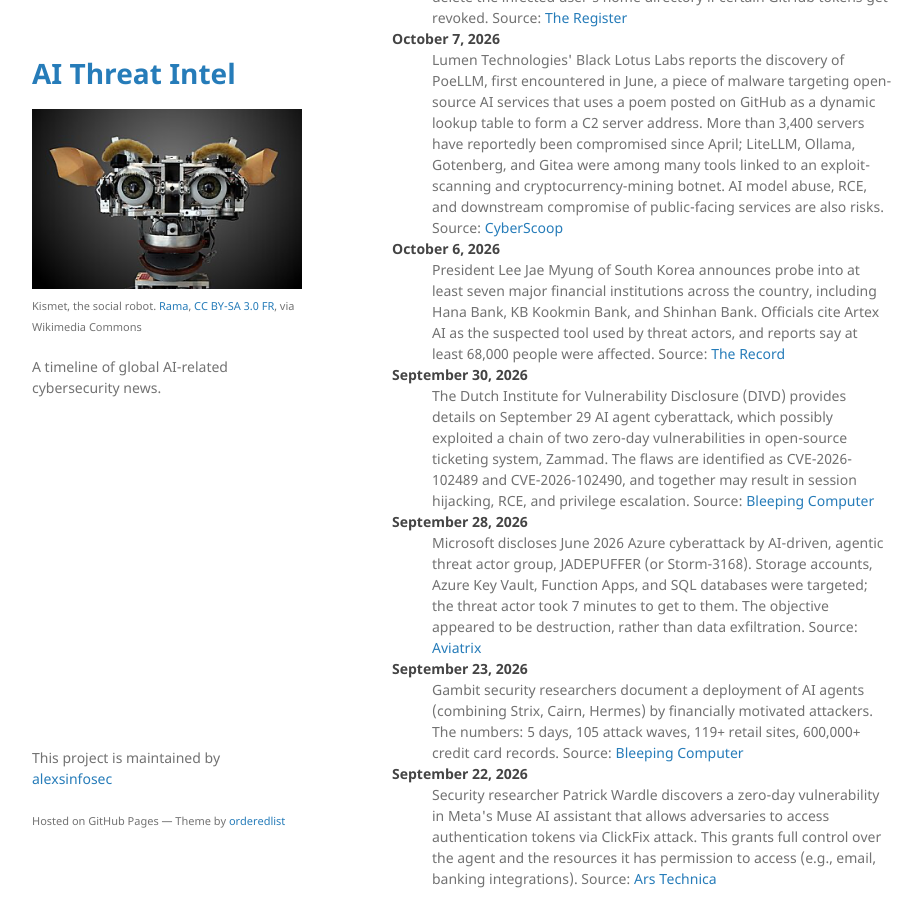
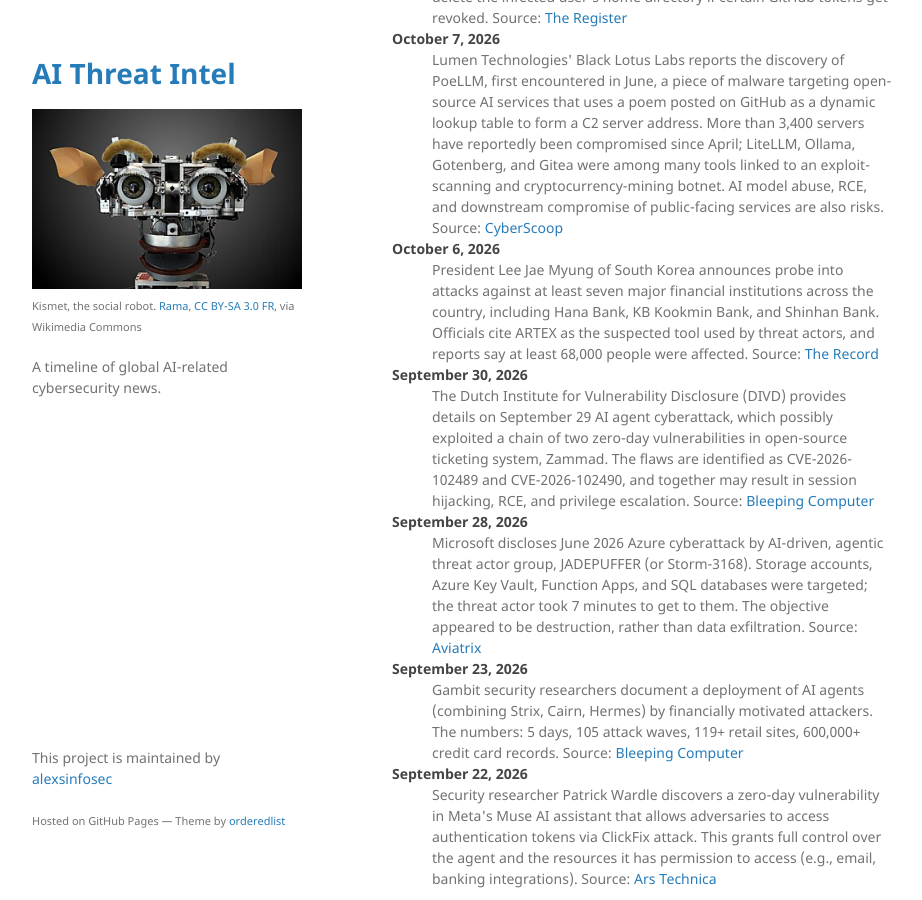
Before and after one commit to alexsinfosec/aithreatintel, a Jekyll site: the page built from index.md, in a window 1280 px wide and 900 px high, scrolled down 885 px. Shown: the whole window, without its empty margins (178-1100 px from the left). Built offline with Jekyll 4.4.1, drawn with Linux system fonts in a browser that asks for light colours.

Commit message:
Clarify probe details into financial institution attacks
Updated description of the probe into attacks against financial institutions, clarifying the tool used by threat actors as ARTEX.

```diff
--- a/index.md
+++ b/index.md
@@ -17,7 +17,7 @@ layout: default
 <dt>October 7, 2026</dt>
 <dd>Lumen Technologies' Black Lotus Labs reports the discovery of PoeLLM, first encountered in June, a piece of malware targeting open-source AI services that uses a poem posted on GitHub as a dynamic lookup table to form a C2 server address. More than 3,400 servers have reportedly been compromised since April; LiteLLM, Ollama, Gotenberg, and Gitea were among many tools linked to an exploit-scanning and cryptocurrency-mining botnet. AI model abuse, RCE, and downstream compromise of public-facing services are also risks. Source: <a href="https://cyberscoop.com/poellm-malware-botnet-poem-lumen-black-lotus-labs/" target="_blank">CyberScoop</a></dd>
 <dt>October 6, 2026</dt>
-<dd>President Lee Jae Myung of South Korea announces probe into at least seven major financial institutions across the country, including Hana Bank, KB Kookmin Bank, and Shinhan Bank. Officials cite Artex AI as the suspected tool used by threat actors, and reports say at least 68,000 people were affected. Source: <a href="https://therecord.media/south-korean-bank-hacks-ai-agents" target="_blank">The Record</a></dd>
+<dd>President Lee Jae Myung of South Korea announces probe into attacks against at least seven major financial institutions across the country, including Hana Bank, KB Kookmin Bank, and Shinhan Bank. Officials cite ARTEX as the suspected tool used by threat actors, and reports say at least 68,000 people were affected. Source: <a href="https://therecord.media/south-korean-bank-hacks-ai-agents" target="_blank">The Record</a></dd>
 <dt>September 30, 2026</dt>
 <dd>The Dutch Institute for Vulnerability Disclosure (DIVD) provides details on September 29 AI agent cyberattack, which possibly exploited a chain of two zero-day vulnerabilities in open-source ticketing system, Zammad. The flaws are identified as CVE-2026-102489 and CVE-2026-102490, and together may result in session hijacking, RCE, and privilege escalation. Source: <a href="https://www.bleepingcomputer.com/news/security/divd-says-zammad-zero-days-enabled-ai-driven-network-breach/" target="_blank">Bleeping Computer</a></dd>
 <dt>September 28, 2026</dt>
```
